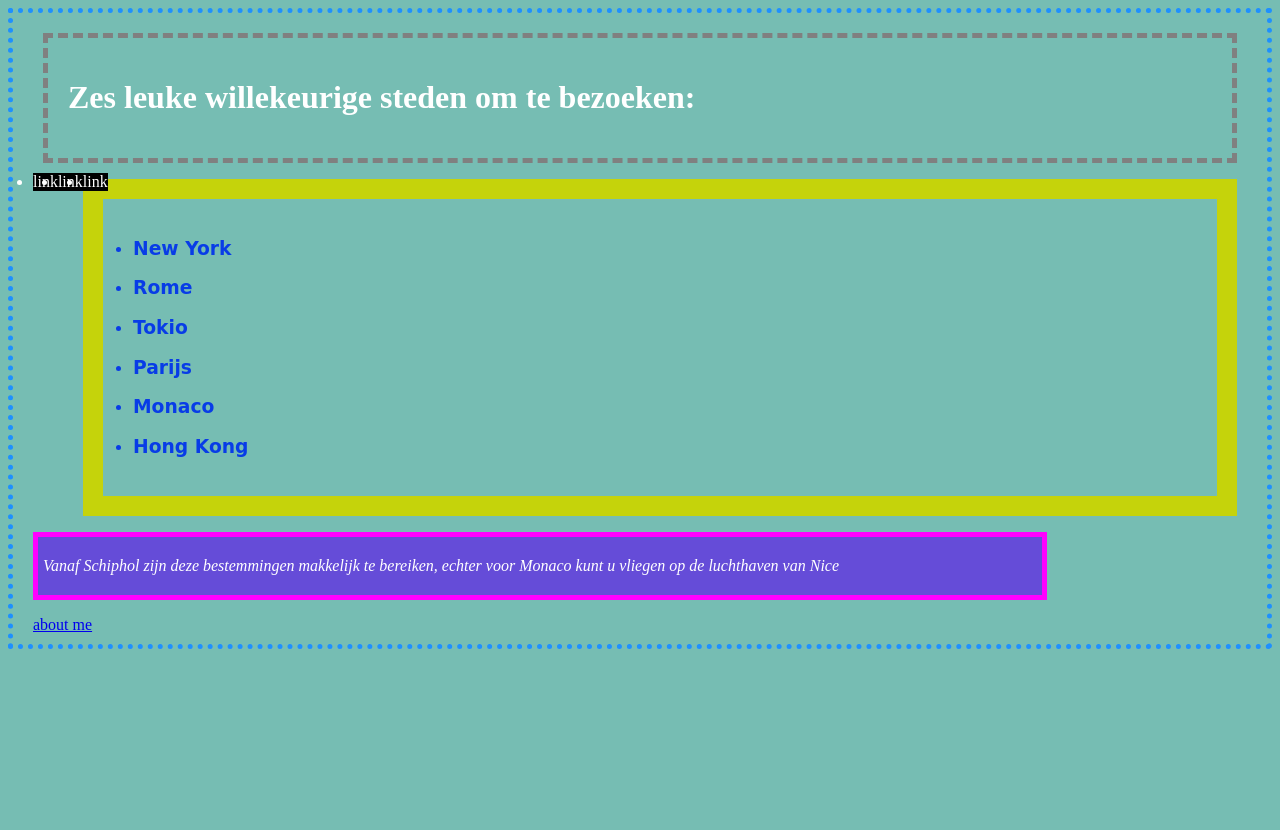
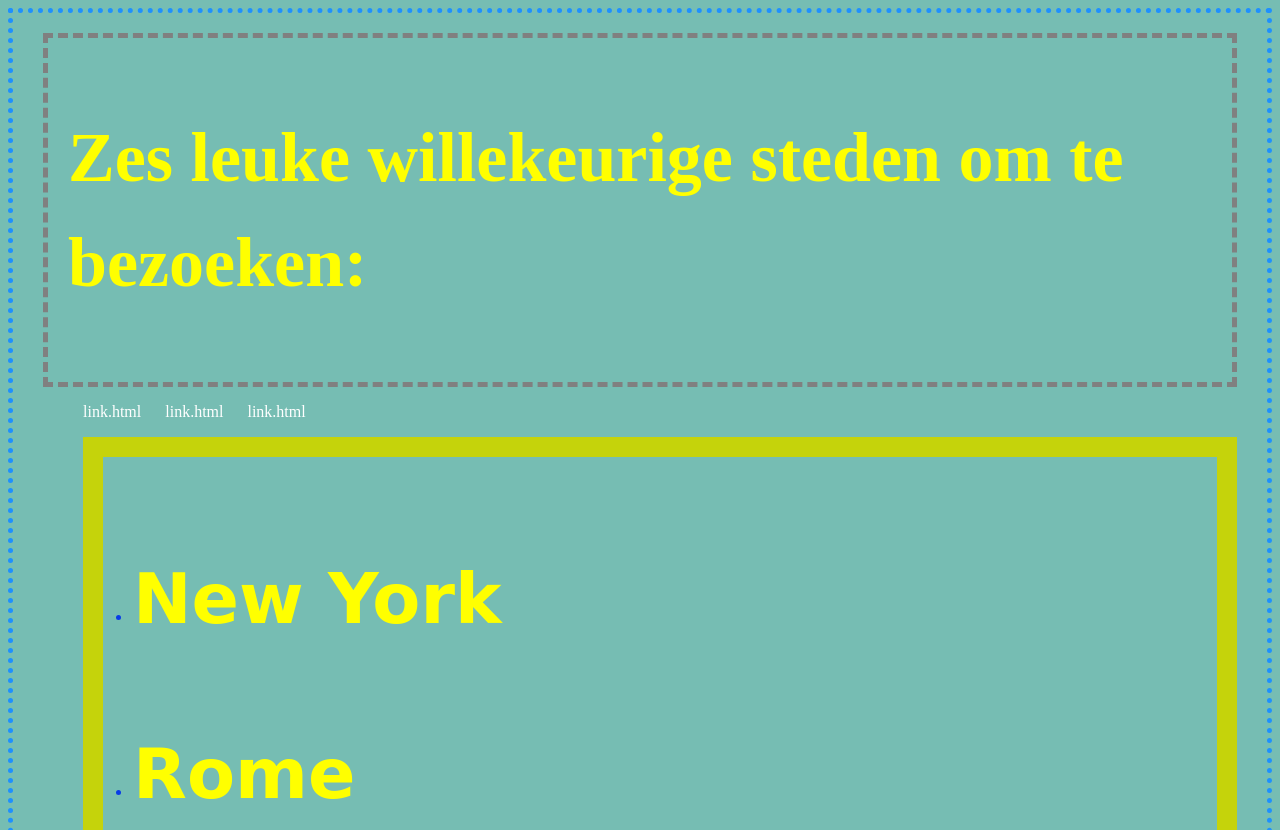
Before and after one commit to giofile/cssmediaqueries, a plain HTML site: page index.html in a window 1280 px wide. Shown: the top 830 px of the page. Before the commit the page ends 800 px from the top, so only its background shows below. Drawn offline with Linux system fonts and the light colour scheme; a web font is replaced by a local one.

Commit message:
Add files via upload
toevoegen van media quires

```diff
--- a/index.html
+++ b/index.html
@@ -13,22 +13,22 @@
 <body><header class="abt"><h1>Zes leuke willekeurige steden om te bezoeken:</h1> </header>
     <nav>
         <ul class="abg">
-            <li a href="#">link</li>
+            <li a href="#">link.html</li>
 
-            <li a href="#">link</li>
+            <li a href="#">link.html</li>
 
-            <li a href="#">link</li>
+            <li a href="#">link.html</li>
 
         </ul>
     </nav>
     <ul>
-        <section class="black-border">
-          <li class="abd"><h3>New York</h3></li>
-        <li class="abd"><h3>Rome</h3></li>
-        <li class="abd"><h3>Tokio</h3></li>
-        <li class="abd"><h3>Parijs</h3></li>
-        <li class="abd"><h3>Monaco</h3></li>
-        <li class="abd"><h3>Hong Kong</h3></li>
+        <section class="abk" >
+          <li ><h3>New York</h3></li>
+        <li ><h3>Rome</h3></li>
+        <li ><h3>Tokio</h3></li>
+        <li><h3>Parijs</h3></li>
+        <li ><h3>Monaco</h3></li>
+        <li ><h3>Hong Kong</h3></li>
         </section>
 
     </ul>
--- a/style.css
+++ b/style.css
@@ -8,10 +8,13 @@ body{
 
 }
 
-.black-border{
+
+.abk{
     border: 20px solid rgb(197, 211, 11);
     margin: 10px;
     padding: 20px 30px;
+    color: rgb(8, 60, 231);
+    font-family: 'Zen Tokyo Zoo', cursive;
 }
 
 #abc{
@@ -21,25 +24,36 @@ body{
     padding: 20px 5px;
 }
 
-.abd{
-    color: rgb(8, 60, 231);
-    font-family: 'Zen Tokyo Zoo', cursive;
-}
 .abt {
     border: 5px dashed grey;
     margin: 10px;
     padding: 20px 20px;
 }
-.abg{
-    margin: 0;
+.abg li{
+    margin: 10px;
     padding: 0;
+    display: inline;
 
 }
-.abg li {float: left;
-    background: black;
+
+/* aanpassing voor mobiel */
+@media screen and (min-width: 800px)  {
+
+  h1, p, h3{
+      color: yellow;
+      font-size: 70px;
+      line-height: 1.5;
+    }
 }
-.abg li a{
-    display: block;
-     padding: 8px;
+
+/* aanpassing voor desktop */
+
+@media screen and (max-width: 900px){
+    h1, .abg {
+     color: rgb(107, 216, 18);
+
     }
-.abg li a:hover { background: grey;}
+    body{
+        background-color: slateblue;
+    }
+}
```
Also changed, not shown: about.html (+6 -2 lines).
